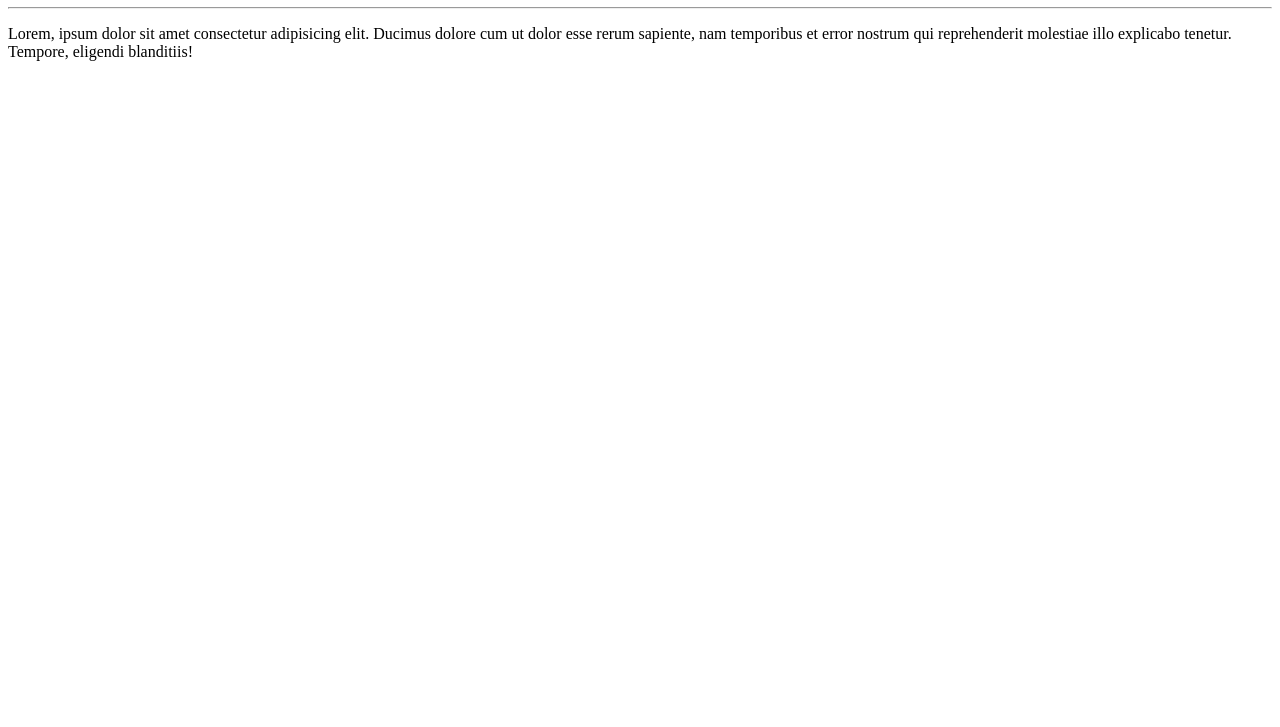
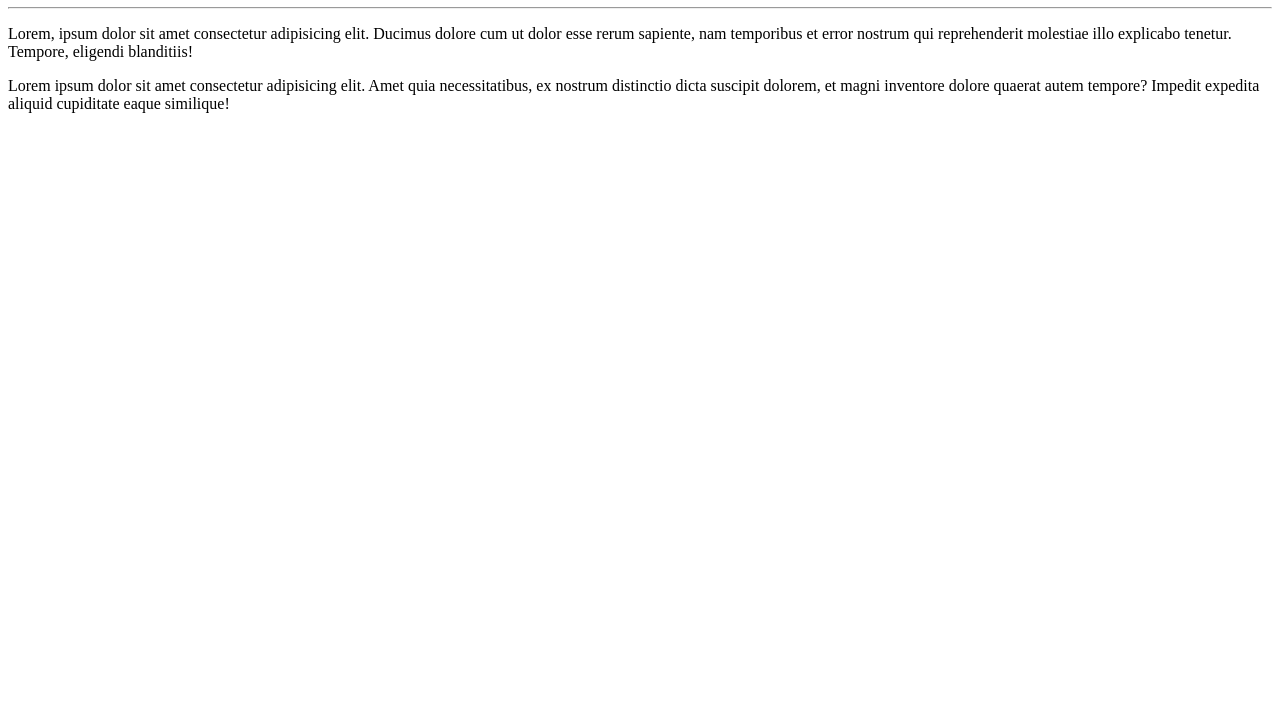
Before and after one commit to falcaogodoy/Ola-Mundo, a plain HTML site: page site-exemplo/index.html in a window 1280 px wide. Shown: the part 73-800 px from the top of the page. Drawn offline with Linux system fonts and the light colour scheme.

Commit message:
adicionei um parágrafo

```diff
--- a/site-exemplo/index.html
+++ b/site-exemplo/index.html
@@ -10,5 +10,6 @@
     <hr>
     <p>Lorem, ipsum dolor sit amet consectetur adipisicing elit. Ducimus dolore cum ut dolor esse rerum sapiente, nam temporibus et error nostrum qui reprehenderit molestiae illo explicabo tenetur. Tempore, eligendi blanditiis!</p>
 
+    <p>Lorem ipsum dolor sit amet consectetur adipisicing elit. Amet quia necessitatibus, ex nostrum distinctio dicta suscipit dolorem, et magni inventore dolore quaerat autem tempore? Impedit expedita aliquid cupiditate eaque similique!</p>
 </body>
 </html>
```
